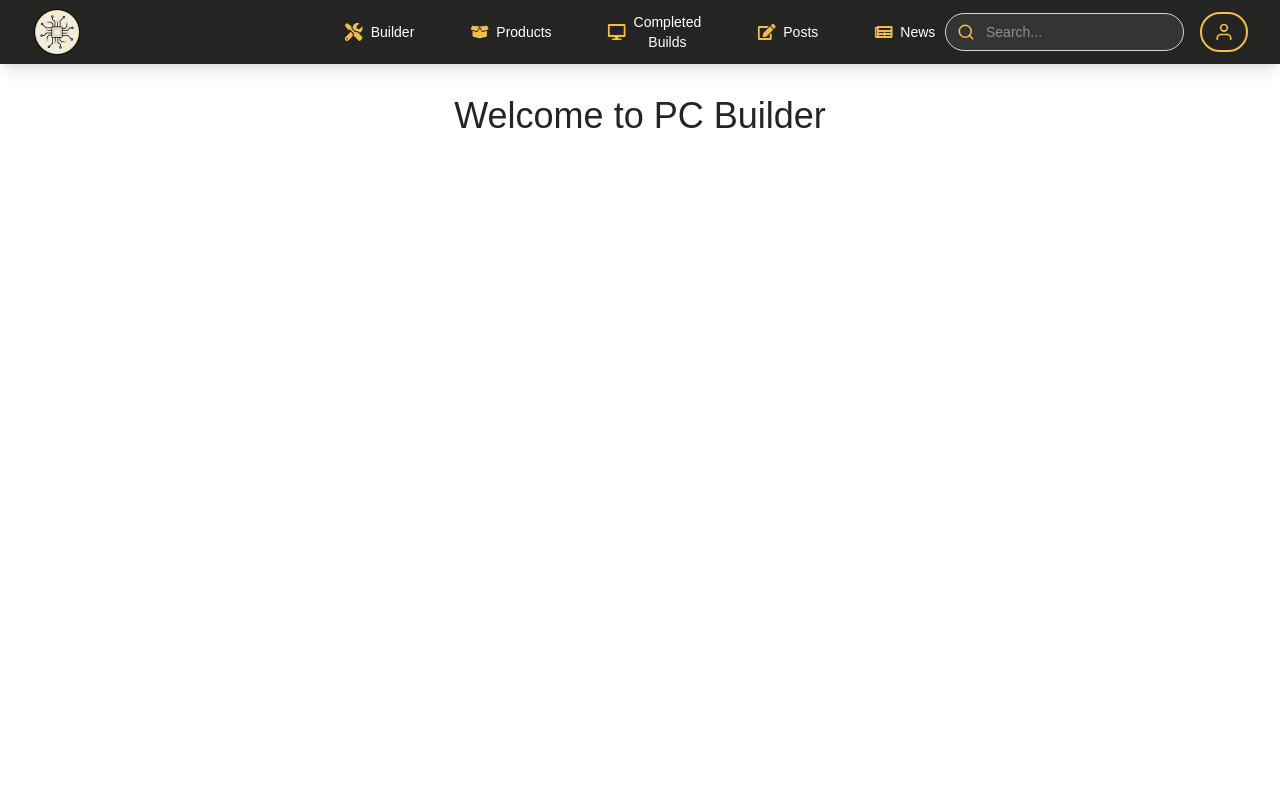
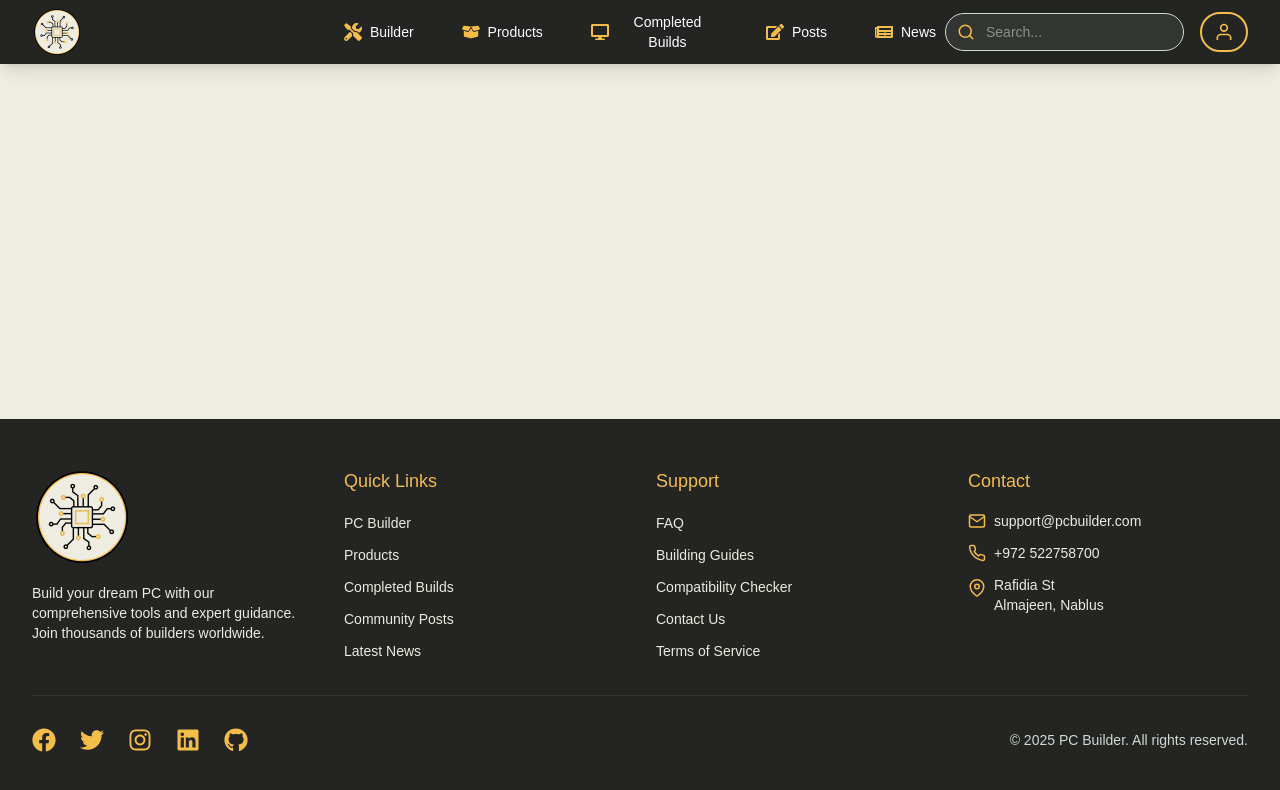
Before and after one commit to Osaid-Raddad/PC-Builder, a React (Vite) app in the folder FrontEnd/Website/: page / in a window 1280 px wide. Shown: the top 790 px of the page. Built offline with nearby package versions, Linux system fonts and the light colour scheme; a web font is replaced by a local one.

Commit message:
Footer Creation

```diff
--- /dev/null
+++ b/FrontEnd/Website/src/components/Footer.jsx
@@ -0,0 +1,184 @@
+import React from 'react';
+import { FaFacebook, FaTwitter, FaInstagram, FaLinkedin, FaGithub } from 'react-icons/fa';
+import { FiMail, FiPhone, FiMapPin } from 'react-icons/fi';
+import colors from '../config/colors';
+
+export default function Footer() {
+  const currentYear = new Date().getFullYear();
+
+  return (
+    <footer style={{ backgroundColor: colors.mainBlack }} className="text-white mt-auto">
+      {/* Main Footer Content */}
+      <div className="max-w-7xl mx-auto px-4 sm:px-6 lg:px-8 py-12">
+        <div className="grid grid-cols-1 md:grid-cols-2 lg:grid-cols-4 gap-8">
+
+          {/* About Section */}
+          <div>
+            <img
+              src="/src/assets/Images/LogoIcon.png"
+              alt="PC Builder Logo"
+              style={{ height: '100px', width: 'auto', objectFit: 'contain' }}
+              className="mb-4"
+            />
+            <p className="text-sm" style={{ color: colors.alabaster }}>
+              Build your dream PC with our comprehensive tools and expert guidance.
+              Join thousands of builders worldwide.
+            </p>
+          </div>
+
+          {/* Quick Links */}
+          <div>
+            <h3 className="text-lg font-semibold mb-4" style={{ color: colors.mainYellow }}>
+              Quick Links
+            </h3>
+            <ul className="space-y-2">
+              <li>
+                <a href="/builder" className="text-sm hover:underline transition-colors" style={{ color: colors.alabaster }}>
+                  PC Builder
+                </a>
+              </li>
+              <li>
+                <a href="/products" className="text-sm hover:underline transition-colors" style={{ color: colors.alabaster }}>
+                  Products
+                </a>
+              </li>
+              <li>
+                <a href="/completed-builds" className="text-sm hover:underline transition-colors" style={{ color: colors.alabaster }}>
+                  Completed Builds
+                </a>
+              </li>
+              <li>
+                <a href="/posts" className="text-sm hover:underline transition-colors" style={{ color: colors.alabaster }}>
+                  Community Posts
+                </a>
+              </li>
+              <li>
+                <a href="/news" className="text-sm hover:underline transition-colors" style={{ color: colors.alabaster }}>
+                  Latest News
+                </a>
+              </li>
+            </ul>
+          </div>
+
+          {/* Support */}
+          <div>
+            <h3 className="text-lg font-semibold mb-4" style={{ color: colors.mainYellow }}>
+              Support
+            </h3>
+            <ul className="space-y-2">
+              <li>
+                <a href="/faq" className="text-sm hover:underline transition-colors" style={{ color: colors.alabaster }}>
+                  FAQ
+                </a>
+              </li>
+              <li>
+                <a href="/guides" className="text-sm hover:underline transition-colors" style={{ color: colors.alabaster }}>
+                  Building Guides
+                </a>
+              </li>
+              <li>
+                <a href="/compatibility" className="text-sm hover:underline transition-colors" style={{ color: colors.alabaster }}>
+                  Compatibility Checker
+                </a>
+              </li>
+              <li>
+                <a href="/contact" className="text-sm hover:underline transition-colors" style={{ color: colors.alabaster }}>
+                  Contact Us
+                </a>
+              </li>
+              <li>
+                <a href="/terms" className="text-sm hover:underline transition-colors" style={{ color: colors.alabaster }}>
+                  Terms of Service
+                </a>
+              </li>
+            </ul>
+          </div>
+
+          {/* Contact Info */}
+          <div>
+            <h3 className="text-lg font-semibold mb-4" style={{ color: colors.mainYellow }}>
+              Contact
+            </h3>
+            <ul className="space-y-3">
+              <li className="flex items-center space-x-2">
+                <FiMail style={{ color: colors.mainYellow }} size={18} />
+                <span className="text-sm" style={{ color: colors.alabaster }}>
+                  support@pcbuilder.com
+                </span>
+              </li>
+              <li className="flex items-center space-x-2">
+                <FiPhone style={{ color: colors.mainYellow }} size={18} />
+                <span className="text-sm" style={{ color: colors.alabaster }}>
+                  +972 522758700
+                </span>
+              </li>
+              <li className="flex items-start space-x-2">
+                <FiMapPin style={{ color: colors.mainYellow }} size={18} className="mt-1" />
+                <span className="text-sm" style={{ color: colors.alabaster }}>
+                  Rafidia St<br />
+                  Almajeen, Nablus
+                </span>
+              </li>
+            </ul>
+          </div>
+        </div>
+
+        {/* Social Media Links */}
+        <div className="mt-8 pt-8 border-t" style={{ borderColor: colors.jet }}>
+          <div className="flex flex-col md:flex-row justify-between items-center">
+            <div className="flex space-x-6 mb-4 md:mb-0">
+              <a
+                href="https://facebook.com"
+                target="_blank"
+                rel="noopener noreferrer"
+                className="hover:scale-110 transition-transform"
+                style={{ color: colors.mainYellow }}
+              >
+                <FaFacebook size={24} />
+              </a>
+              <a
+                href="https://twitter.com"
+                target="_blank"
+                rel="noopener noreferrer"
+                className="hover:scale-110 transition-transform"
+                style={{ color: colors.mainYellow }}
+              >
+                <FaTwitter size={24} />
+              </a>
+              <a
+                href="https://instagram.com"
+                target="_blank"
+                rel="noopener noreferrer"
+                className="hover:scale-110 transition-transform"
+                style={{ color: colors.mainYellow }}
+              >
+                <FaInstagram size={24} />
+              </a>
+              <a
+                href="https://linkedin.com"
+                target="_blank"
+                rel="noopener noreferrer"
+                className="hover:scale-110 transition-transform"
+                style={{ color: colors.mainYellow }}
+              >
+                <FaLinkedin size={24} />
+              </a>
+              <a
+                href="https://github.com"
+                target="_blank"
+                rel="noopener noreferrer"
+                className="hover:scale-110 transition-transform"
+                style={{ color: colors.mainYellow }}
+              >
+                <FaGithub size={24} />
+              </a>
+            </div>
+            <p className="text-sm" style={{ color: colors.platinum }}>
+              © {currentYear} PC Builder. All rights reserved.
+            </p>
+          </div>
+        </div>
+      </div>
+    </footer>
+  );
+}
--- a/FrontEnd/Website/src/components/Navbar.jsx
+++ b/FrontEnd/Website/src/components/Navbar.jsx
@@ -44,7 +44,7 @@ export default function Navbar() {
               <div key={index} className="relative group">
                 <button
                   onClick={() => handleNavigation(item.path)}
-                  className="flex items-center space-x-2 px-3 py-2 rounded-md text-sm font-medium transition-all duration-200"
+                  className="flex items-center space-x-2 px-2 py-2 rounded-md text-sm font-medium transition-all duration-200"
                   style={{
                     color: '#FFFFFF',
                   }}
--- a/FrontEnd/Website/src/pages/Home.jsx
+++ b/FrontEnd/Website/src/pages/Home.jsx
@@ -1,17 +1,17 @@
 import React from 'react';
 import Navbar from '../components/Navbar';
+import Footer from '../components/Footer';
 import colors from '../config/colors';
 
 const Home = () => {
   return (
-    <div className="min-h-screen">
+    <div className="min-h-screen flex flex-col" style={{ backgroundColor: colors.mainBeige }}>
       <Navbar />
 
-      <div className="container mx-auto px-4 py-8">
-        <h1 className="text-4xl font-bold text-center" style={{ color: colors.mainBlack }}>
-          Welcome to PC Builder
-        </h1>
+      <div className="flex-1 container mx-auto px-4 py-8">
       </div>
+
+      <Footer />
     </div>
   );
 };
```
Also changed, not shown: FrontEnd/Website/src/assets/Images/LogoBig.png (deleted), FrontEnd/Website/src/assets/Images/LogoBigWithBackground.png (deleted).
